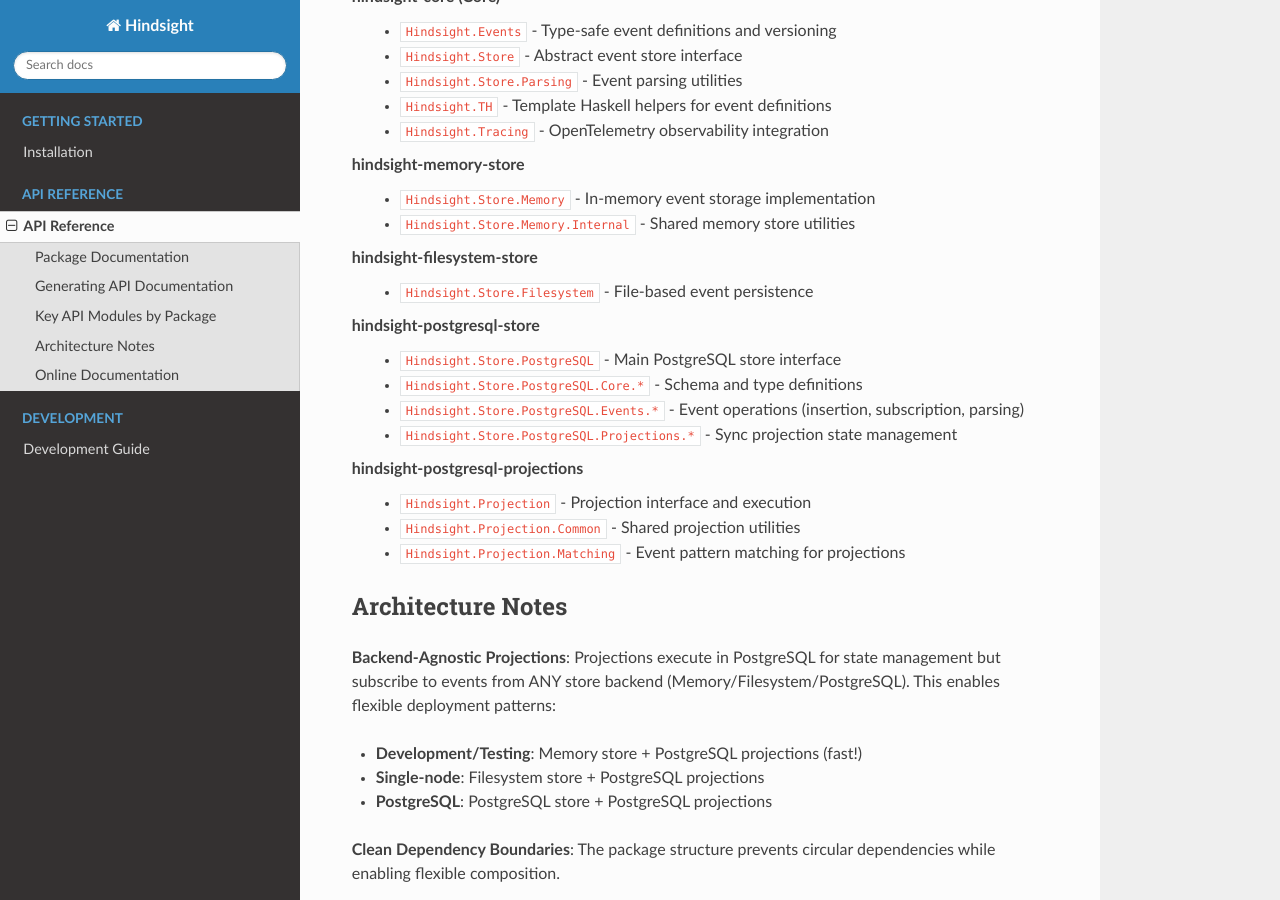
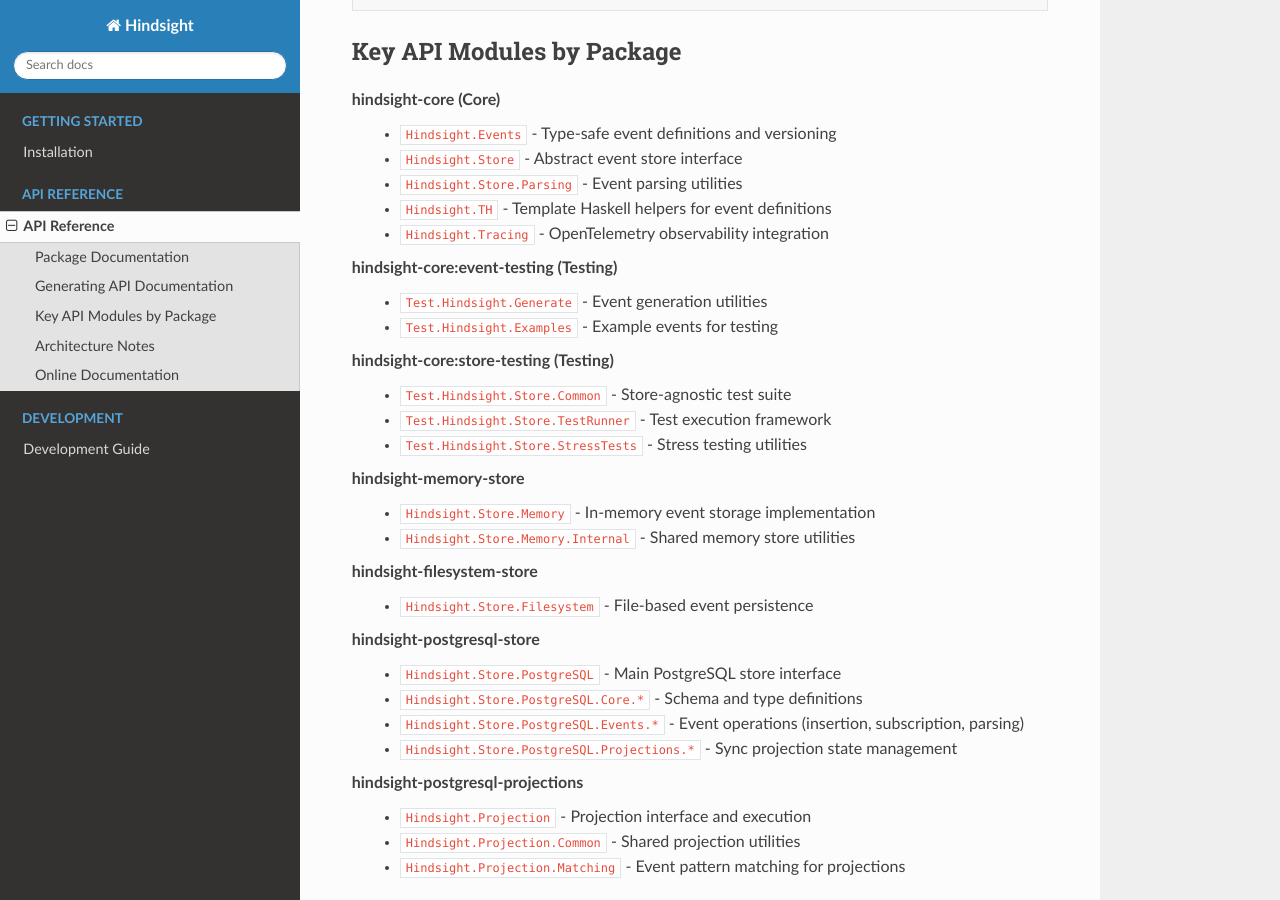
Before and after one commit to hindsight-es/hindsight, a Sphinx documentation site: the page built from docs/source/api/index.rst, in a window 1280 px wide and 900 px high, scrolled down 1200 px. Built offline with Sphinx 7.4.7 and the Read the Docs theme 3.1.0, drawn with Linux system fonts in a browser that asks for light colours; pages that are not in the unit, such as notebooks, are missing from menus; some of the changed text lies outside the part shown.

Commit message:
More fixes

```diff
--- a/docs/source/api/index.rst
+++ b/docs/source/api/index.rst
@@ -10,6 +10,11 @@ Hindsight is organized into focused packages with clean dependency boundaries:
 
 **Core Library**
   📚 `hindsight-core <../haddock/hindsight-core/index.html>`_ - Type-safe event system with versioning
+
+**Testing Libraries** (in hindsight-core)
+  📚 `event-testing <../haddock/hindsight-core/event-testing/index.html>`_ - Test utilities for event generation
+
+  📚 `store-testing <../haddock/hindsight-core/store-testing/index.html>`_ - Store testing utilities and property tests
 
 **Storage Backends**
   📚 `hindsight-memory-store <../haddock/hindsight-memory-store/index.html>`_ - In-memory event store (testing/development)
@@ -58,6 +63,15 @@ Key API Modules by Package
   - ``Hindsight.TH`` - Template Haskell helpers for event definitions
   - ``Hindsight.Tracing`` - OpenTelemetry observability integration
 
+**hindsight-core:event-testing** (Testing)
+  - ``Test.Hindsight.Generate`` - Event generation utilities
+  - ``Test.Hindsight.Examples`` - Example events for testing
+
+**hindsight-core:store-testing** (Testing)
+  - ``Test.Hindsight.Store.Common`` - Store-agnostic test suite
+  - ``Test.Hindsight.Store.TestRunner`` - Test execution framework
+  - ``Test.Hindsight.Store.StressTests`` - Stress testing utilities
+
 **hindsight-memory-store**
   - ``Hindsight.Store.Memory`` - In-memory event storage implementation
   - ``Hindsight.Store.Memory.Internal`` - Shared memory store utilities
--- a/docs/source/index.rst
+++ b/docs/source/index.rst
@@ -27,7 +27,7 @@ Hindsight is currently in **public beta**, and bugs are to be expected. Bug repo
 Quick Start
 -----------
 
-**Learning**: Check out the :doc:`tutorials` for a step-by-step introduction.
+**Learning**: Check out the :doc:`tutorials/index` for a step-by-step introduction.
 Visit the `Hindsight example <https://github.com/hindsight-es/hindsight-example.git>`_ repository for a quick demonstration.
 
 **Using Hindsight in my project**: See :doc:`installation`.
```
